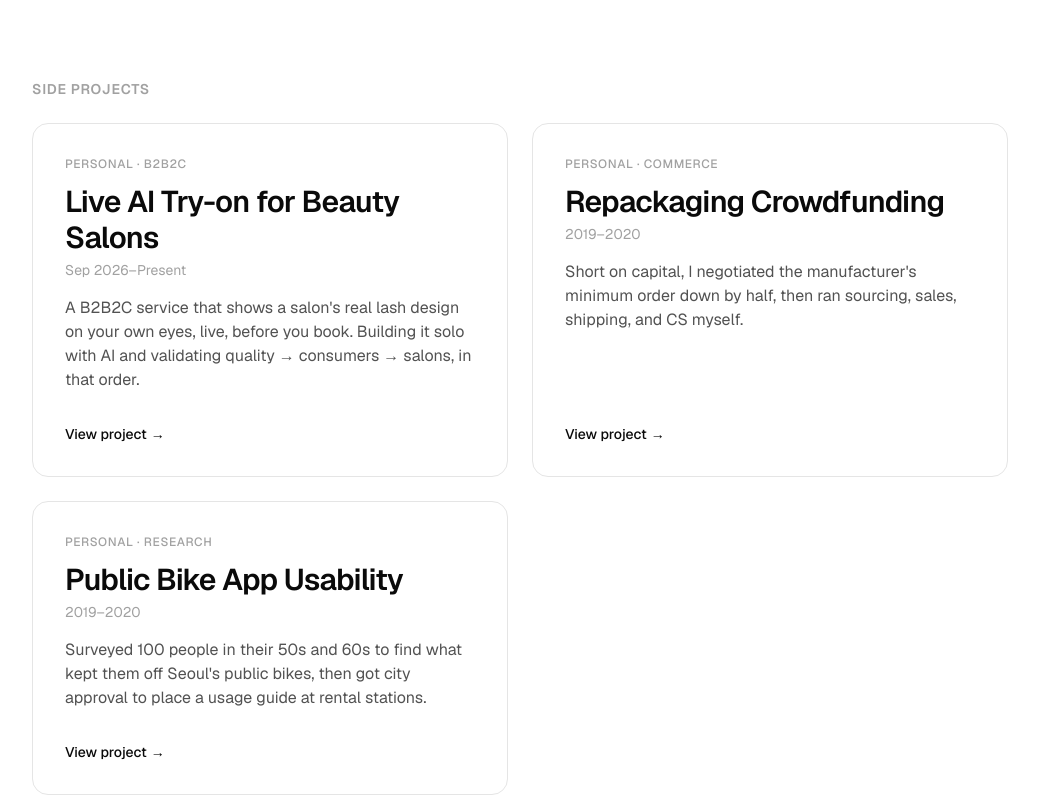
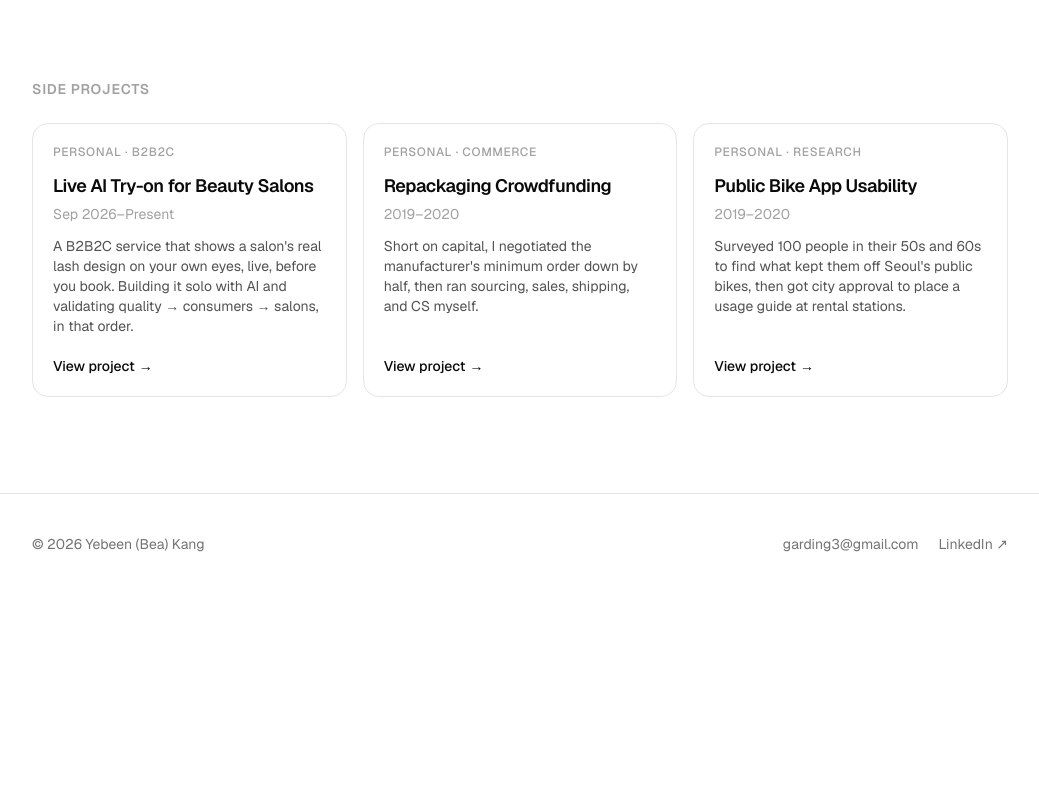
Before and after one commit to bea-kang/portfolio_global, a Next.js app: page /en in a window 1280 px wide. Shown: the part 2020-2820 px from the top of the page, without its empty margins (120-1159 px from the left). After the commit the page ends 2614 px from the top, so only its background shows below. Built offline with nearby package versions, Linux system fonts and the light colour scheme.

Commit message:
Shrink side project cards so three fit per row
Co-Authored-By: Claude Opus 5.5 <noreply@anthropic.com>

```diff
--- a/app/[lang]/page.tsx
+++ b/app/[lang]/page.tsx
@@ -139,7 +139,7 @@ export default async function Home({
         <h2 className="text-sm font-semibold uppercase tracking-wider text-neutral-400">
           {t.sideProjectsLabel}
         </h2>
-        <div className="mt-6 grid gap-6 sm:grid-cols-2">
+        <div className="mt-6 grid gap-4 sm:grid-cols-2 lg:grid-cols-3">
           {t.sideProjects.map((p) => (
             <ProjectCard
               key={p.href}
@@ -149,6 +149,7 @@ export default async function Home({
               period={p.period}
               blurb={p.blurb}
               cta={p.cta}
+              compact
             />
           ))}
         </div>
--- a/components/ProjectCard.tsx
+++ b/components/ProjectCard.tsx
@@ -7,6 +7,7 @@ export function ProjectCard({
   period,
   blurb,
   cta,
+  compact = false,
 }: {
   href: string;
   eyebrow: string;
@@ -14,23 +15,39 @@ export function ProjectCard({
   period: string;
   blurb: string;
   cta: string;
+  /** Smaller card for the three-up side project gallery. */
+  compact?: boolean;
 }) {
   return (
     <Link
       href={href}
-      className="group flex flex-col justify-between rounded-2xl border border-neutral-200 p-6 transition-colors hover:border-neutral-950 sm:p-8"
+      className={`group flex flex-col justify-between rounded-2xl border border-neutral-200 transition-colors hover:border-neutral-950 ${
+        compact ? "p-5" : "p-6 sm:p-8"
+      }`}
     >
       <div>
         <p className="text-xs font-medium uppercase tracking-wider text-neutral-400">
           {eyebrow}
         </p>
-        <h3 className="mt-3 text-2xl font-semibold tracking-tight sm:text-3xl">
+        <h3
+          className={`mt-3 font-semibold tracking-tight ${
+            compact ? "text-lg" : "text-2xl sm:text-3xl"
+          }`}
+        >
           {title}
         </h3>
         <p className="mt-1 text-sm text-neutral-400">{period}</p>
-        <p className="mt-4 text-neutral-600">{blurb}</p>
+        <p
+          className={`text-neutral-600 ${compact ? "mt-3 text-sm" : "mt-4"}`}
+        >
+          {blurb}
+        </p>
       </div>
-      <span className="mt-8 inline-flex items-center gap-1 text-sm font-medium text-neutral-950 print:hidden">
+      <span
+        className={`${
+          compact ? "mt-5" : "mt-8"
+        } inline-flex items-center gap-1 text-sm font-medium text-neutral-950 print:hidden`}
+      >
         {cta}
         <span className="transition-transform group-hover:translate-x-1">
           →
```
